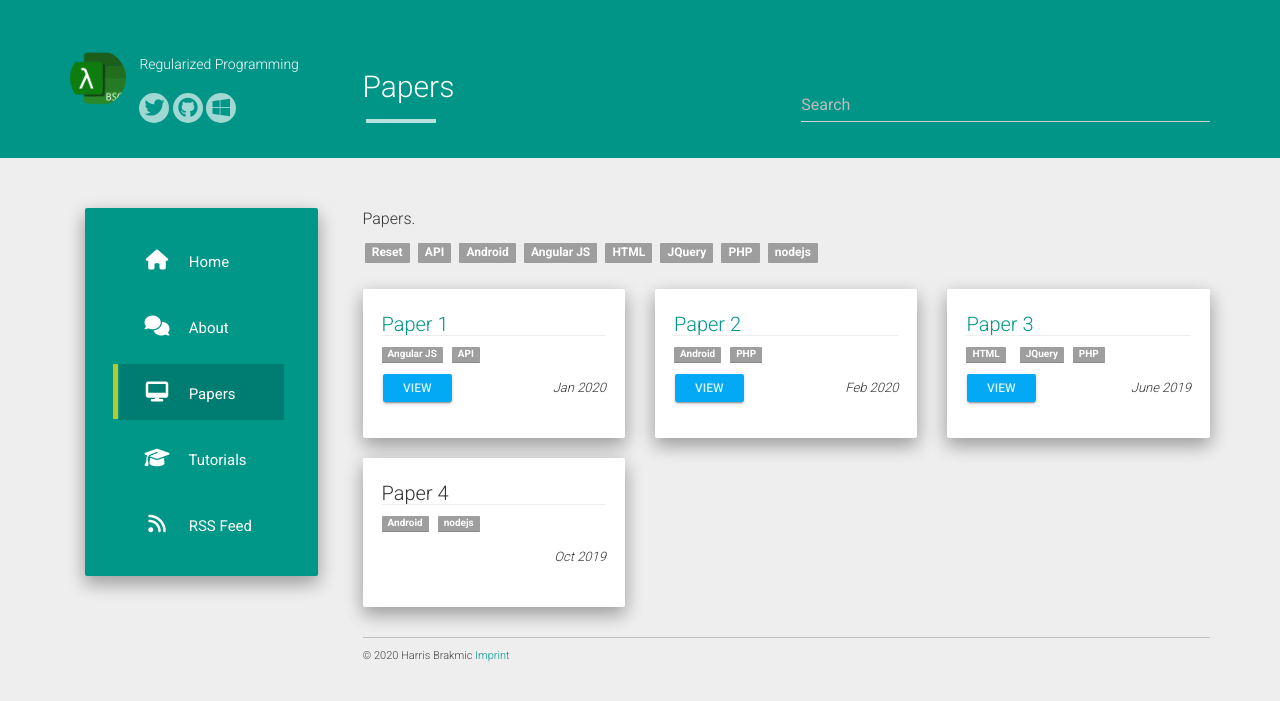
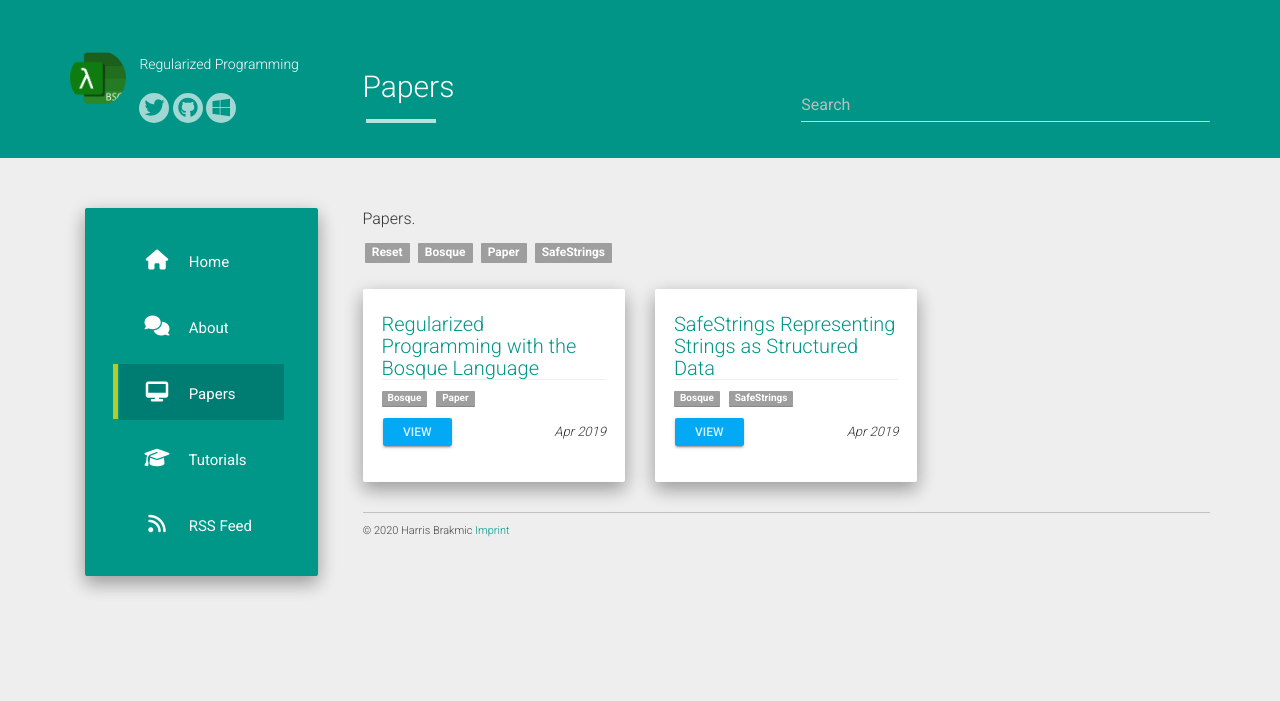
Before and after one commit to brakmic/bosque-lang.org, a Jekyll site: the page built from papers.md, in a window 1280 px wide. Shown: the top 701 px of the page. Built offline with Jekyll 4.4.1, drawn with Linux system fonts in a browser that asks for light colours; nearby versions of some CDN libraries.

Commit message:
added papers on bosque and safestrings

```diff
--- a/_data/papers.json
+++ b/_data/papers.json
@@ -1,30 +1,16 @@
 [
 	{
-		"name": "Paper 1",
+		"name": "Regularized Programming with the Bosque Language",
 		"image": "placeholder.jpg",
-		"url": "#",
-		"date": "Jan 2020",
-		"tags": ["Angular JS","API"]
+		"url": "https://www.microsoft.com/en-us/research/uploads/prod/2019/04/beyond_structured_report_v2.pdf",
+		"date": "Apr 2019",
+		"tags": ["Bosque","Paper"]
 	},
 	{
-		"name": "Paper 2",
+		"name": "SafeStrings Representing Strings as Structured Data",
 		"image": "placeholder.jpg",
-		"url": "#",
-		"date": "Feb 2020",
-		"tags": ["Android","PHP"]
-	},
-	{
-		"name": "Paper 3",
-		"image": "placeholder.jpg",
-		"url": "#",
-		"date": "June 2019",
-		"tags": ["HTML","JQuery","PHP"]
-	},
-	{
-		"name": "Paper 4",
-		"image": "placeholder.jpg",
-		"date": "Oct 2019",
-		"tags": ["Android","nodejs"]
+		"url": "https://arxiv.org/pdf/1904.11254.pdf",
+		"date": "Apr 2019",
+		"tags": ["Bosque","SafeStrings"]
 	}
-
 ]
```
